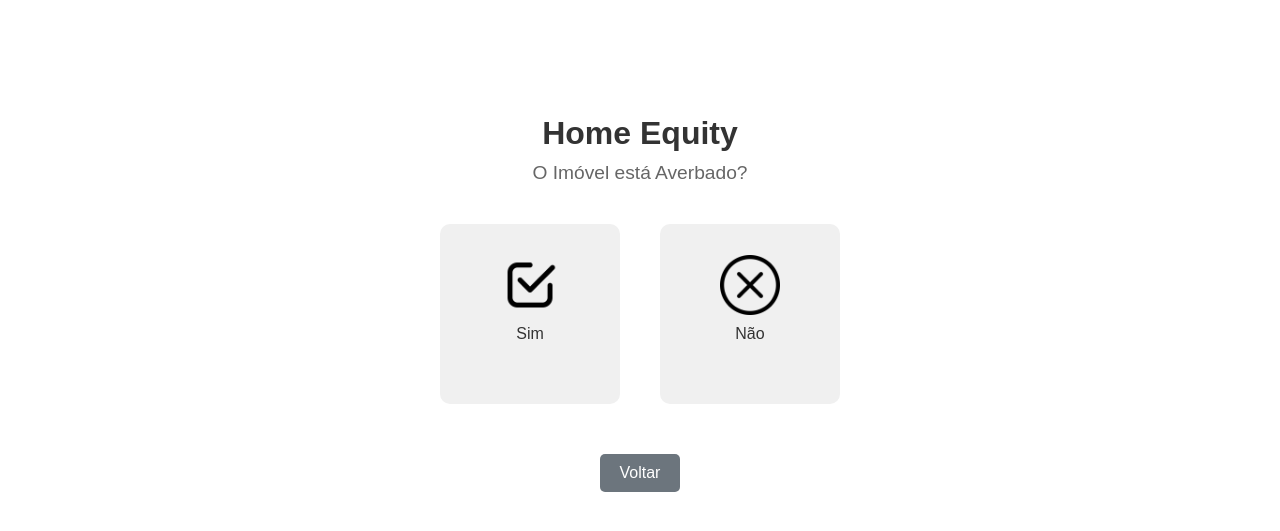
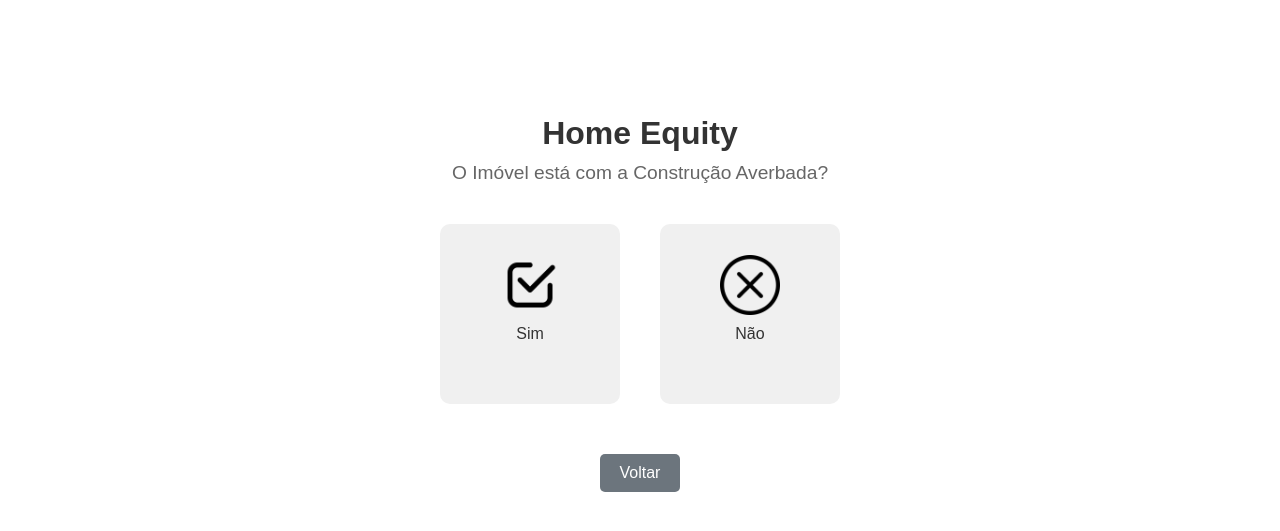
Before and after one commit to Cyber-LA/wecred, a website: page simulador/home_equity/averbado.html in a window 1280 px wide. Shown: the part 137-668 px from the top of the page. Drawn offline with Linux system fonts and the light colour scheme; files whose address does not match are found by name.

Commit message:
Alterando paragrafo "O Imóvel está com a Construção Averbada?"

```diff
--- a/simulador/home_equity/averbado.html
+++ b/simulador/home_equity/averbado.html
@@ -19,7 +19,7 @@
     <!-- Conteúdo Principal -->
     <main>
         <h1>Home Equity</h1>
-        <p>O Imóvel está Averbado?</p>
+        <p>O Imóvel está com a Construção Averbada?</p>
 
         <!-- Opções de Crédito Home Equity -->
         <div class="options">
```
